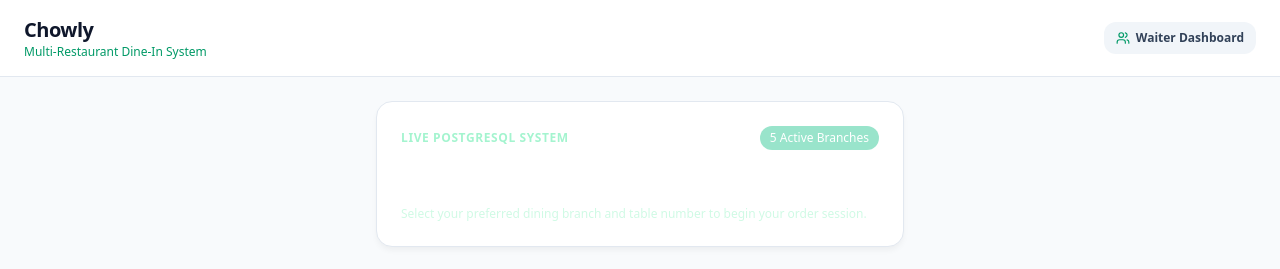
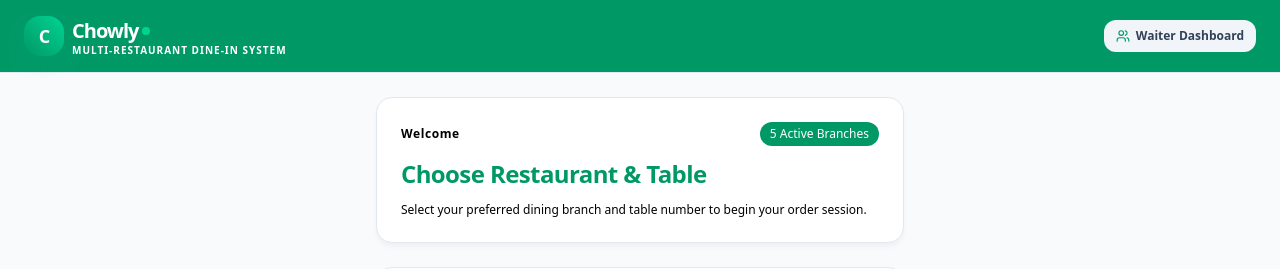
Before and after one commit to toyibahbadmus/chowly-app, a Next.js app: page / in a window 1280 px wide. Shown: the top 269 px of the page. Built offline with nearby package versions, Linux system fonts and the light colour scheme; no server answers; the database is empty.

Commit message:
Ready for production deployment

```diff
--- a/src/app/page.tsx
+++ b/src/app/page.tsx
@@ -37,11 +37,19 @@ export default function HomePage() {
 
   return (
     <div className="min-h-screen bg-slate-50 pb-20">
-      <header className="bg-white border-b border-slate-200 px-6 py-4 flex items-center justify-between">
-        <div>
-          <h1 className="text-xl font-extrabold text-slate-900 tracking-tight">Chowly</h1>
-          <p className="text-xs text-emerald-600 font-medium">Multi-Restaurant Dine-In System</p>
-        </div>
+      <header className="bg-emerald-600 border-b border-slate-200 px-6 py-4 flex items-center justify-between">
+        <div className="flex items-center gap-2 group cursor-pointer">
+  <div className="w-10 h-10 rounded-2xl bg-gradient-to-tr from-emerald-600 to-emerald-400 flex items-center justify-center text-white shadow-lg shadow-emerald-600/30 group-hover:scale-105 transition-all">
+    <span className="text-lg font-black tracking-tighter">C</span>
+  </div>
+  <div className="flex flex-col">
+    <h1 className="text-xl font-black text-white tracking-tighter flex items-center gap-1">
+      Chowly<span className="w-2 h-2 rounded-full bg-emerald-400 inline-block"></span>
+    </h1>
+    <span className="text-[10px] font-bold text-white uppercase tracking-widest leading-none">Multi-Restaurant Dine-In System</span>
+  </div>
+</div>
+
         <Link
           href="/waiter"
           className="text-xs font-semibold bg-slate-100 hover:bg-slate-200 text-slate-700 px-3 py-2 rounded-xl transition-all flex items-center gap-1.5"
@@ -53,11 +61,11 @@ export default function HomePage() {
       <main className="max-w-xl mx-auto p-4 sm:p-6 space-y-6">
         <div className="restaurant-card p-6 bg-gradient-to-br from-emerald-600 to-emerald-800 text-white shadow-lg space-y-3 rounded-2xl">
           <div className="flex items-center justify-between">
-            <span className="text-xs uppercase tracking-wider text-emerald-200 font-semibold">Live PostgreSQL System</span>
-            <span className="text-xs bg-emerald-500/40 px-2.5 py-1 rounded-full text-white">5 Active Branches</span>
+            <span className="text-xs tracking-wider text-black font-semibold">Welcome</span>
+            <span className="text-xs bg-emerald-600 px-2.5 py-1 rounded-full text-white">5 Active Branches</span>
           </div>
-          <h2 className="text-2xl font-extrabold tracking-tight">Choose Restaurant & Table</h2>
-          <p className="text-xs text-emerald-100">
+          <h2 className="text-2xl font-extrabold tracking-tight text-emerald-600">Choose Restaurant & Table</h2>
+          <p className="text-xs text-black">
             Select your preferred dining branch and table number to begin your order session.
           </p>
         </div>
--- a/src/app/receipt/page.tsx
+++ b/src/app/receipt/page.tsx
@@ -69,7 +69,7 @@ function ReceiptContent() {
             <h2 className="text-xl font-extrabold text-slate-900">{restaurantName}</h2>
             <p className="text-xs text-slate-500">{restaurantLocation} • Table {tableId}</p>
             <span className="inline-block text-[10px] bg-emerald-100 text-emerald-800 font-bold px-2.5 py-0.5 rounded-full uppercase tracking-wider">
-              Settled & Paid
+              Settled & Paid (Pretend)
             </span>
           </div>
 
--- a/src/app/tracking/page.tsx
+++ b/src/app/tracking/page.tsx
@@ -76,14 +76,14 @@ async function TrackingContent({
       <main className="max-w-xl mx-auto p-4 space-y-4">
         <div className="restaurant-card p-6 bg-gradient-to-br from-emerald-600 to-emerald-800 text-white shadow-lg space-y-3 rounded-2xl">
           <div className="flex items-center justify-between">
-            <span className="text-xs uppercase tracking-wider text-emerald-200 font-semibold">{restaurantName}</span>
-            <span className="text-xs bg-emerald-500/40 px-2.5 py-1 rounded-full text-white">Order #{orderId}</span>
+            <span className="text-xs uppercase tracking-wider text-emerald-600 font-semibold">{restaurantName}</span>
+            <span className="text-xs bg-emerald-600 px-2.5 py-1 rounded-full text-white">Order #{orderId}</span>
           </div>
           <div className="flex items-baseline gap-2">
-            <h2 className="text-4xl font-extrabold tracking-tight">{totalWait}</h2>
-            <span className="text-sm font-medium text-emerald-100">Minutes Expected Wait</span>
+            <h2 className="text-4xl font-extrabold text-yellow-600 tracking-tight">{totalWait}</h2>
+            <span className="text-sm font-medium text-emerald-600">Minutes Expected Wait</span>
           </div>
-          <p className="text-xs text-emerald-100 pt-1 border-t border-emerald-500/30 flex items-center justify-between">
+          <p className="text-xs text-emerald-600 pt-1 border-t border-emerald-500/30 flex items-center justify-between">
             <span>Waiter: <strong>{waiterName}</strong></span>
             <span>Table: <strong>{tableId}</strong></span>
           </p>
--- a/src/app/waiter/page.tsx
+++ b/src/app/waiter/page.tsx
@@ -37,8 +37,8 @@ export default async function WaiterHubPage() {
 
       <main className="max-w-xl mx-auto p-4 sm:p-6 space-y-6">
         <div className="restaurant-card p-6 bg-gradient-to-br from-emerald-600 to-emerald-800 text-white shadow-lg space-y-2 rounded-2xl">
-          <h2 className="text-2xl font-extrabold tracking-tight">Select Branch Workspace</h2>
-          <p className="text-xs text-emerald-100">
+          <h2 className="text-2xl font-extrabold tracking-tight text-emerald-600">Select Branch Workspace</h2>
+          <p className="text-xs text-black">
             Choose a restaurant branch to view its live active orders, assign kitchen staff, and manage table service.
           </p>
         </div>
```
